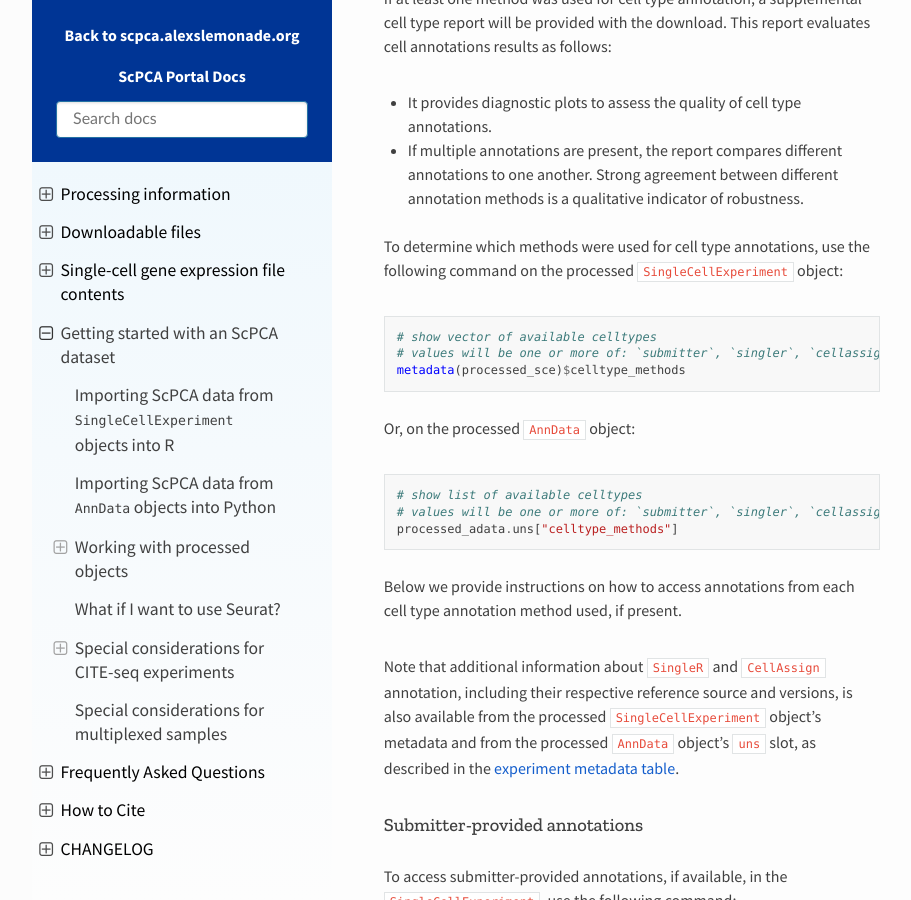
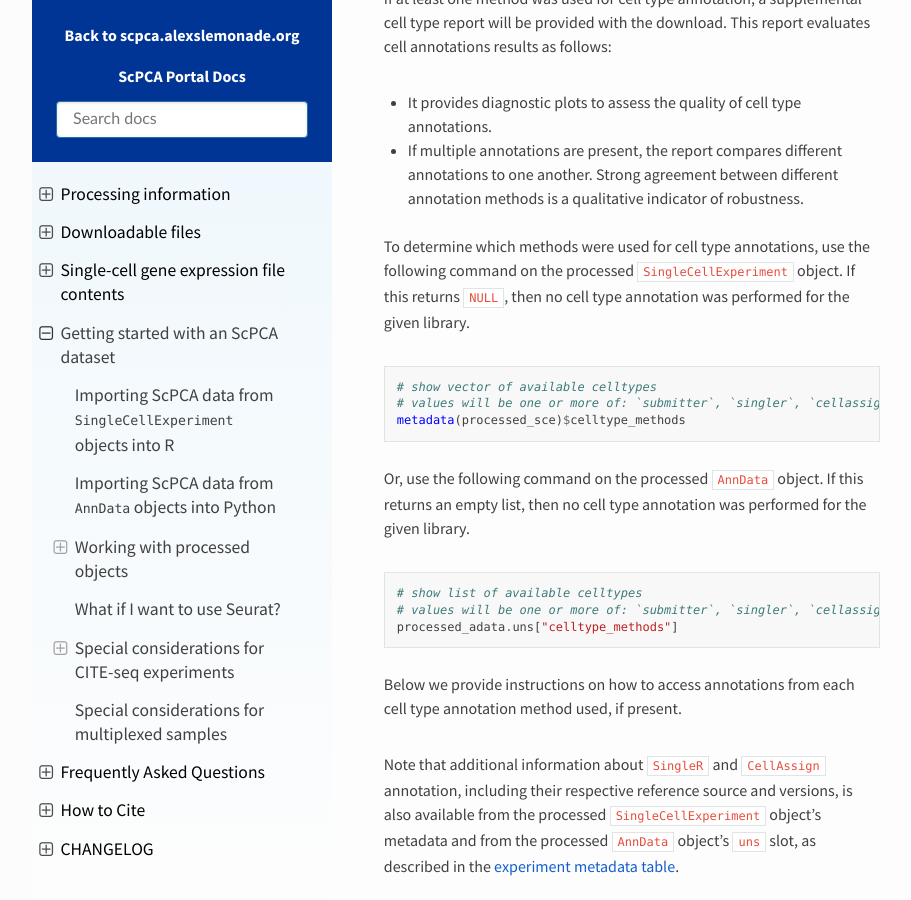
Before and after one commit to DongzeHE/scpca-docs, a Sphinx documentation site: the page built from docs/getting_started.md, in a window 1280 px wide and 900 px high, scrolled down 6985 px. Shown: the whole window, without its empty margins (158-1069 px from the left). Built offline with Sphinx 7.4.7 and the Read the Docs theme 2.0.0, drawn with Linux system fonts in a browser that asks for light colours.

Commit message:
Add statements that an empty 'celltype_methods' means there was no cell typing performed

````diff
--- a/docs/getting_started.md
+++ b/docs/getting_started.md
@@ -218,7 +218,8 @@ This report evaluates cell annotations results as follows:
 - If multiple annotations are present, the report compares different annotations to one another.
 Strong agreement between different annotation methods is a qualitative indicator of robustness.
 
-To determine which methods were used for cell type annotations, use the following command on the processed `SingleCellExperiment` object:
+To determine which methods were used for cell type annotations, use the following command on the processed `SingleCellExperiment` object.
+If this returns `NULL`, then no cell type annotation was performed for the given library.
 
 ```r
 # show vector of available celltypes
@@ -226,7 +227,8 @@ To determine which methods were used for cell type annotations, use the followin
 metadata(processed_sce)$celltype_methods
 ```
 
-Or, on the processed `AnnData` object:
+Or, use the following command on the processed `AnnData` object.
+If this returns an empty list, then no cell type annotation was performed for the given library.
 
 ```python
 # show list of available celltypes
````
